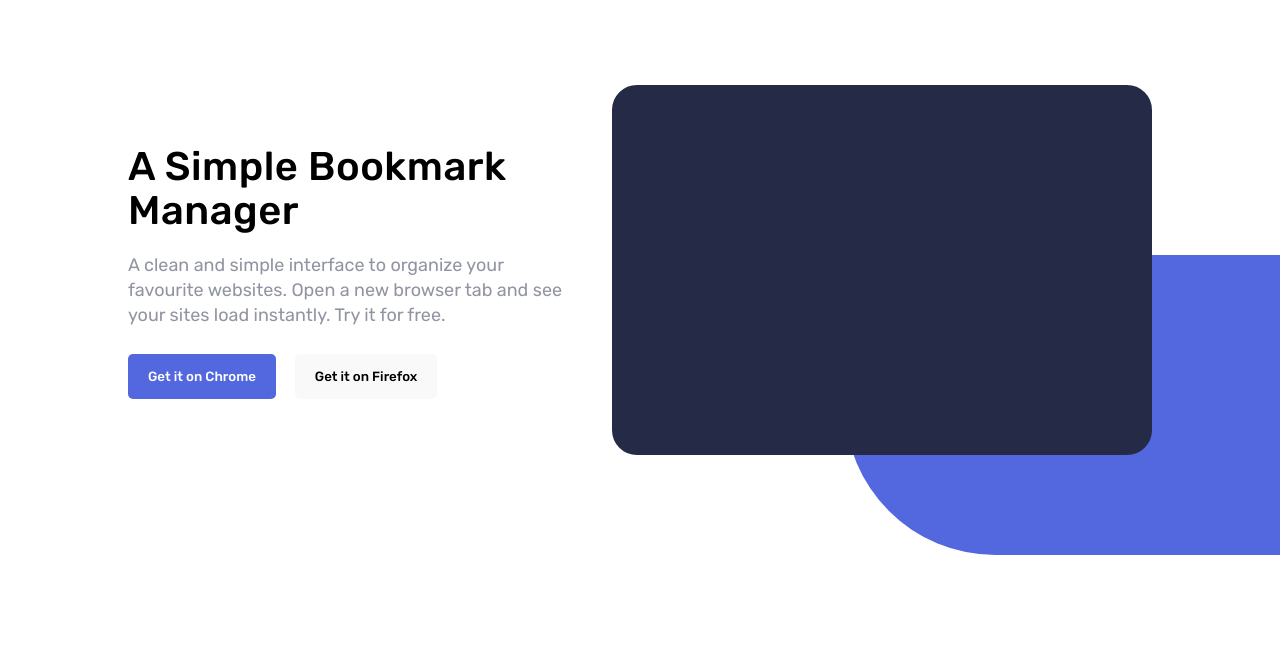
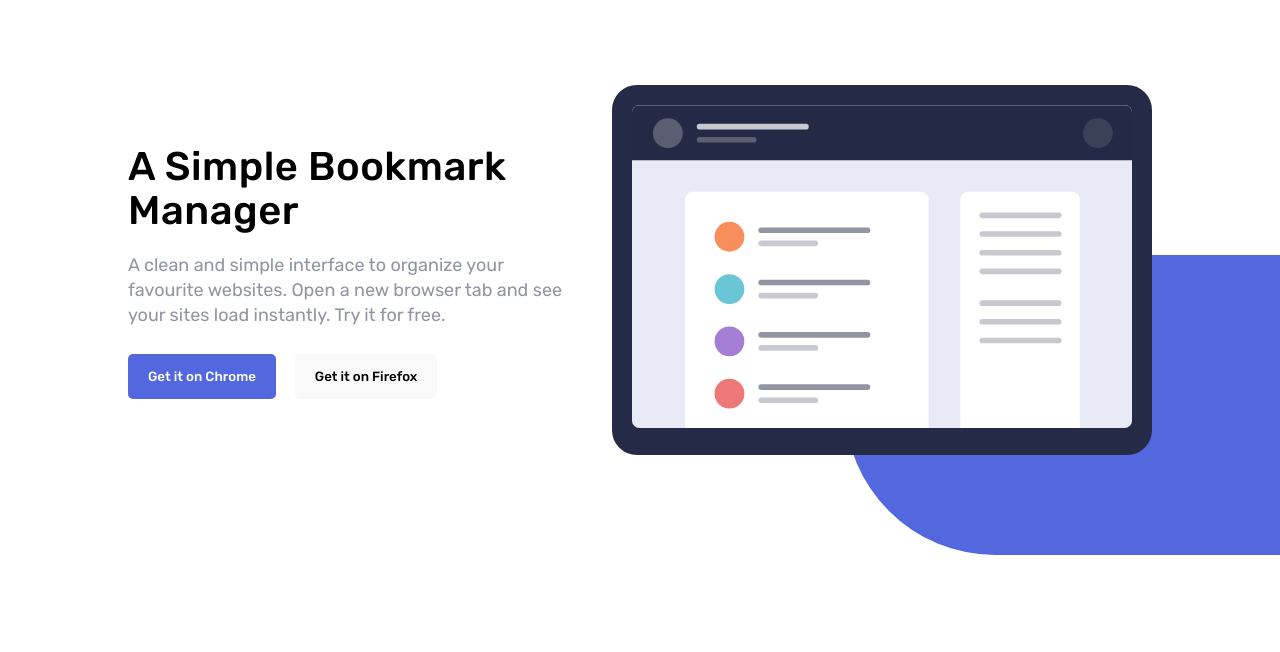
Before and after one commit to ludzik940/Bookmark-Frontend-Mentor, a plain HTML site: page index.html in a window 1280 px wide. Shown: the part 87-739 px from the top of the page. Drawn offline with Linux system fonts and the light colour scheme; the site is published under a folder, as on GitHub Pages, so addresses that start at the root find nothing.

Commit message:
Update style.css

```diff
--- a/style.css
+++ b/style.css
@@ -149,7 +149,7 @@
 }
 
 .svg--img {
-    background-image: url('/images/illustration-features-tab-1.svg');
+    background-image: url('images/illustration-features-tab-1.svg');
     background-size: contain;
     background-repeat: no-repeat;
     height: 330px;
```
